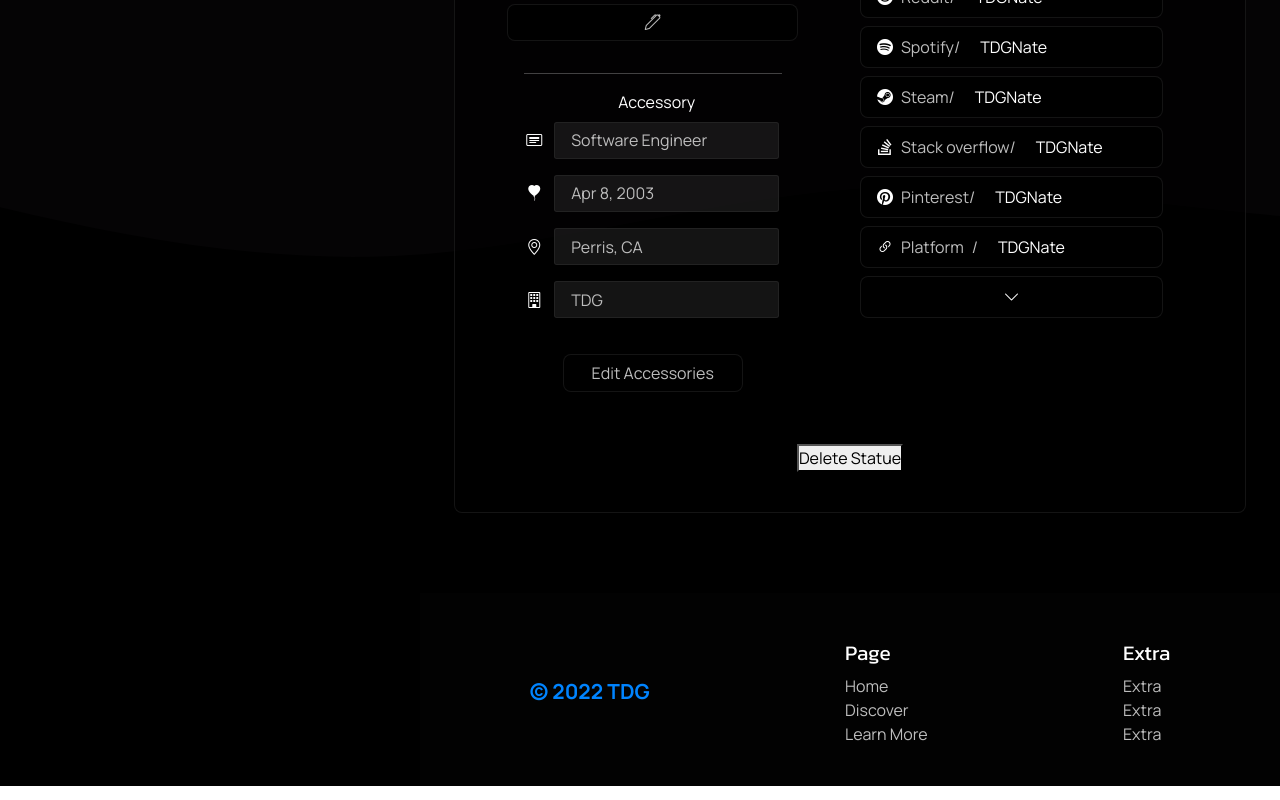
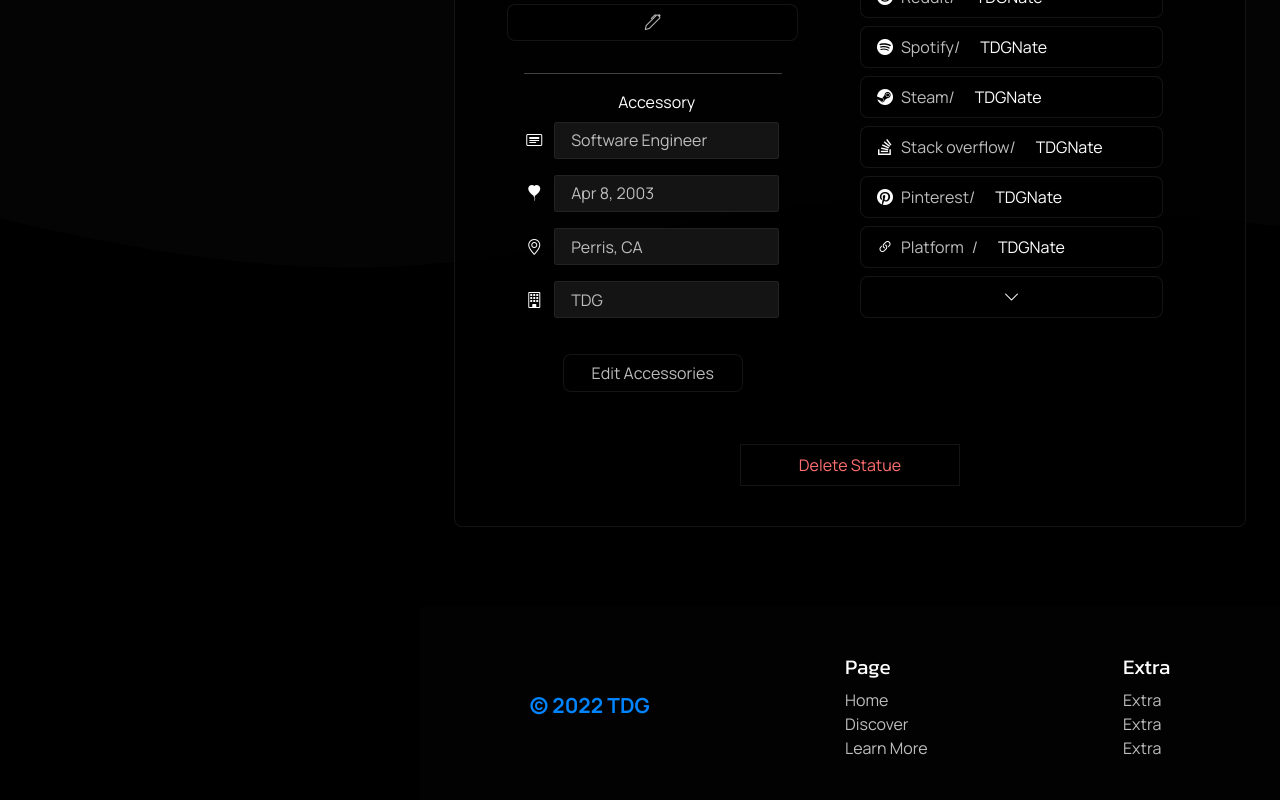
Before and after one commit to TDG-Org/Statue-Status, a React (Create React App) app in the folder client/: page /profile in a window 1280 px wide. Shown: the part 1502-2302 px from the top of the page. Built offline with nearby package versions, Linux system fonts and the light colour scheme.

Commit message:
added styles to delete statue button

```diff
--- a/client/src/sass/components/ProfileStatue.scss
+++ b/client/src/sass/components/ProfileStatue.scss
@@ -339,5 +339,21 @@
     justify-content: center;
     align-items: center;
     margin: 1.5rem auto;
+
+    .delete-statue-btn {
+      background: transparent;
+      color: $mid-red-clr;
+      width: 30%;
+      max-width: 325px;
+      padding: .5rem;
+      border: 1px solid $low-dark-clr;
+      transition: all 250ms ease;
+
+      &:hover {
+        background: $low-dark-clr;
+        color: $red-clr;
+        border: 1px solid $red-clr;
+      }
+    }
   }
 }
```
